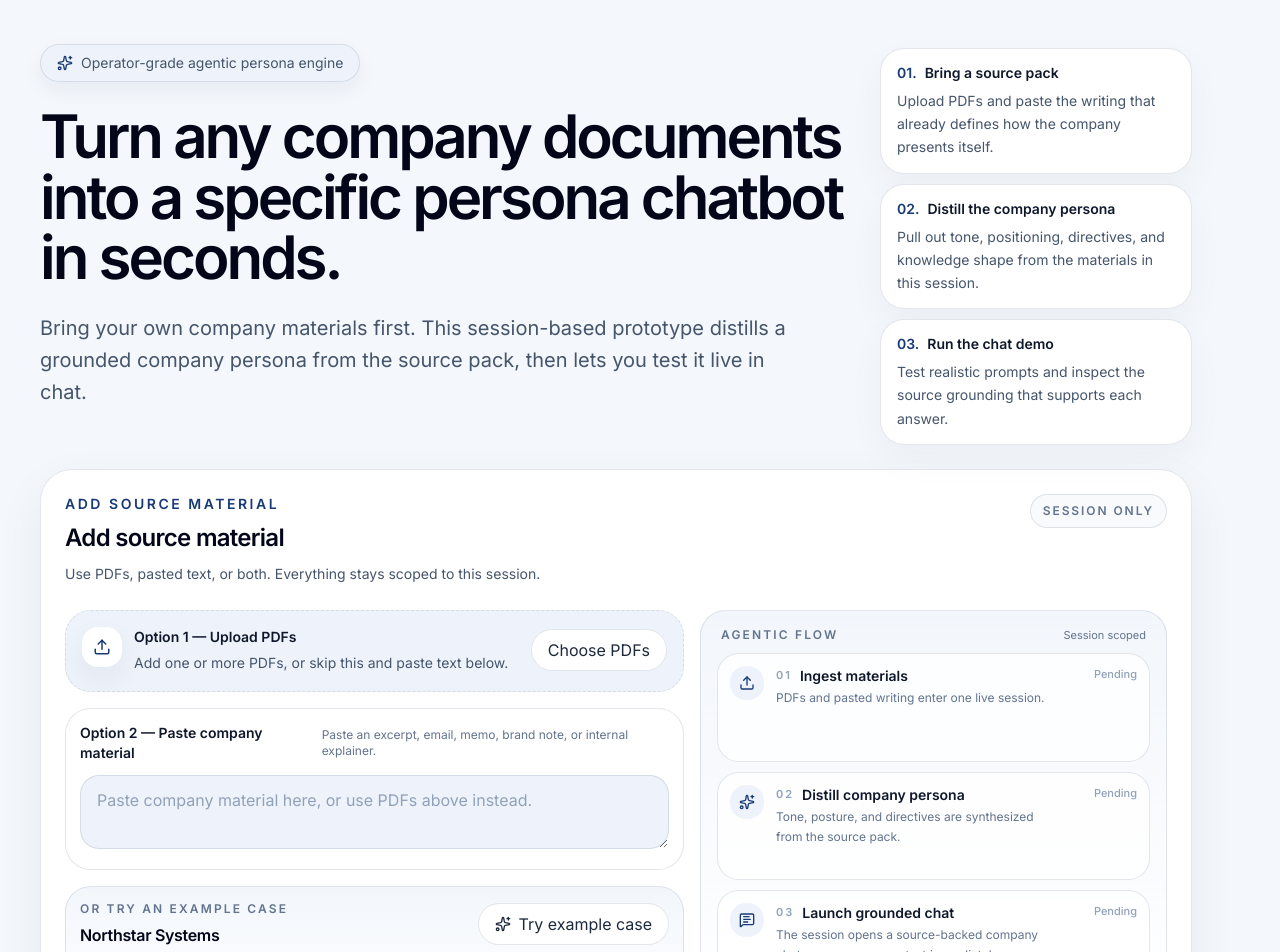
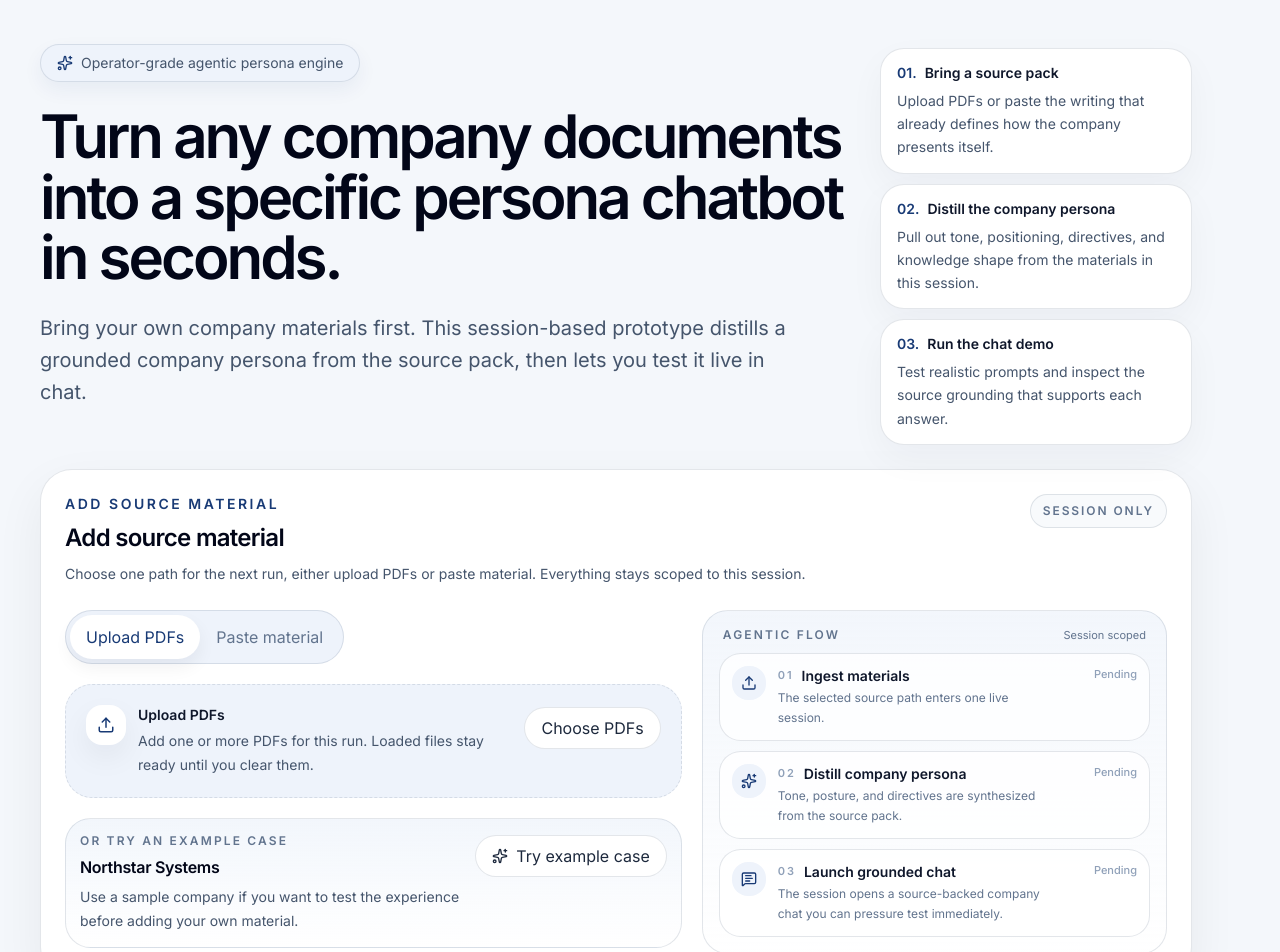
Before and after one commit to SY227/company-persona-studio, a Next.js app: page / in a window 1280 px wide. Shown: the top 952 px of the page. Built offline with nearby package versions, Linux system fonts and the light colour scheme.

Commit message:
Refine source material flow resets

```diff
--- a/src/app/globals.css
+++ b/src/app/globals.css
@@ -6,6 +6,8 @@
   --border: rgba(28, 52, 84, 0.12);
   --blue-strong: #183a75;
   --blue-deep: #112b57;
+  --blue-primary: #416a9f;
+  --blue-primary-hover: #365d90;
   --flow-complete-bg: rgba(224, 235, 252, 0.92);
   --flow-complete-border: rgba(112, 148, 213, 0.28);
 }
--- a/src/components/house-voice-app.tsx
+++ b/src/components/house-voice-app.tsx
@@ -23,7 +23,7 @@ const HERO_POINTS = [
   {
     step: "01",
     title: "Bring a source pack",
-    copy: "Upload PDFs and paste the writing that already defines how the company presents itself.",
+    copy: "Upload PDFs or paste the writing that already defines how the company presents itself.",
   },
   {
     step: "02",
@@ -41,7 +41,7 @@ const MATERIAL_FLOW_STEPS = [
   {
     step: "01",
     title: "Ingest materials",
-    copy: "PDFs and pasted writing enter one live session.",
+    copy: "The selected source path enters one live session.",
     Icon: Upload,
   },
   {
@@ -76,6 +76,8 @@ const REPLY_STAGES = [
   "Checking the answer against session context",
 ];
 
+type SourceInputMode = "files" | "paste";
+
 function toneNote(mode: SessionPayload["mode"] | ChatResponsePayload["mode"] | null) {
   if (mode === "live") {
     return "Live model, grounded to the current session.";
@@ -88,11 +90,36 @@ function toneNote(mode: SessionPayload["mode"] | ChatResponsePayload["mode"] | n
   return "Session based only.";
 }
 
+function fileKey(file: File) {
+  return `${file.name}-${file.size}-${file.lastModified}`;
+}
+
+function mergePdfFiles(currentFiles: File[], nextFiles: File[]) {
+  const map = new Map(currentFiles.map((file) => [fileKey(file), file]));
+
+  for (const file of nextFiles) {
+    map.set(fileKey(file), file);
+  }
+
+  return Array.from(map.values());
+}
+
+function sameFiles(currentFiles: File[], nextFiles: File[]) {
+  if (currentFiles.length !== nextFiles.length) return false;
+
+  const currentKeys = currentFiles.map(fileKey).sort();
+  const nextKeys = nextFiles.map(fileKey).sort();
+
+  return currentKeys.every((key, index) => key === nextKeys[index]);
+}
+
 export function HouseVoiceApp() {
   const fileInputRef = useRef<HTMLInputElement>(null);
   const chatScrollRef = useRef<HTMLDivElement>(null);
+  const sessionRevisionRef = useRef(0);
   const [files, setFiles] = useState<File[]>([]);
   const [pastedText, setPastedText] = useState("");
+  const [sourceInputMode, setSourceInputMode] = useState<SourceInputMode>("files");
   const [session, setSession] = useState<SessionPayload | null>(null);
   const [messages, setMessages] = useState<ChatMessage[]>([]);
   const [chatInput, setChatInput] = useState("");
@@ -104,8 +131,12 @@ export function HouseVoiceApp() {
   const [replyStageIndex, setReplyStageIndex] = useState(0);
   const [runningDotCount, setRunningDotCount] = useState(1);
 
-  const hasInputs = files.length > 0 || pastedText.trim().length > 0;
+  const hasFiles = files.length > 0;
+  const hasPastedText = pastedText.trim().length > 0;
+  const hasAnyInputs = hasFiles || hasPastedText;
+  const hasActiveInputs = sourceInputMode === "files" ? hasFiles : hasPastedText;
   const isSampleSession = session?.sourceType === "sample";
+  const selectedSourceLabel = sourceInputMode === "files" ? "uploaded PDFs" : "pasted material";
 
   const suggestedPrompts = useMemo(() => {
     const latestSuggestions = [...messages]
@@ -188,6 +219,19 @@ export function HouseVoiceApp() {
     });
   }
 
+  function invalidateCurrentSession() {
+    sessionRevisionRef.current += 1;
+    setSession(null);
+    setMessages([]);
+    setChatInput("");
+    setNotice(null);
+    setSynthesisStageIndex(0);
+    setReplyStageIndex(0);
+    setRunningDotCount(1);
+    setIsCreatingSession(false);
+    setIsReplying(false);
+  }
+
   function onFilesSelected(nextFiles: File[]) {
     const pdfs = nextFiles.filter(
       (file) => file.type === "application/pdf" || file.name.toLowerCase().endsWith(".pdf"),
@@ -198,20 +242,62 @@ export function HouseVoiceApp() {
       return;
     }
 
-    setFiles((current) => {
-      const map = new Map(current.map((file) => [`${file.name}-${file.size}`, file]));
-      for (const file of pdfs) {
-        map.set(`${file.name}-${file.size}`, file);
+    const nextMergedFiles = mergePdfFiles(files, pdfs);
+
+    if (!sameFiles(files, nextMergedFiles)) {
+      if (session) {
+        invalidateCurrentSession();
       }
-      return Array.from(map.values());
-    });
+
+      setFiles(nextMergedFiles);
+    }
+
     setNotice(null);
   }
 
   function removeFile(target: File) {
-    setFiles((current) =>
-      current.filter((file) => !(file.name === target.name && file.size === target.size)),
-    );
+    const nextFiles = files.filter((file) => fileKey(file) !== fileKey(target));
+
+    if (sameFiles(files, nextFiles)) return;
+
+    if (session) {
+      invalidateCurrentSession();
+    }
+
+    setFiles(nextFiles);
+  }
+
+  function clearFiles() {
+    if (!files.length) return;
+
+    if (session) {
+      invalidateCurrentSession();
+    }
+
+    setFiles([]);
+    setNotice(null);
+  }
+
+  function handlePasteChange(nextValue: string) {
+    if (nextValue === pastedText) return;
+
+    if (session) {
+      invalidateCurrentSession();
+    }
+
+    setPastedText(nextValue);
+    setNotice(null);
+  }
+
+  function handleSourceModeChange(nextMode: SourceInputMode) {
+    if (nextMode === sourceInputMode) return;
+
+    if (session) {
+      invalidateCurrentSession();
+    }
+
+    setSourceInputMode(nextMode);
+    setNotice(null);
   }
 
   async function requestReply(
@@ -250,6 +336,8 @@ export function HouseVoiceApp() {
   }
 
   async function createSession(options?: { useSample?: boolean; prefillPrompt?: string }) {
+    const sessionRevision = sessionRevisionRef.current;
+
     setSynthesisStageIndex(0);
     setRunningDotCount(1);
     setIsCreatingSession(true);
@@ -260,8 +348,14 @@ export function HouseVoiceApp() {
       formData.append("useSample", options?.useSample ? "true" : "false");
 
       if (!options?.useSample) {
+        formData.append("sourceMode", sourceInputMode);
+
+        if (sourceInputMode === "files") {
           files.forEach((file) => formData.append("files", file));
-        formData.append("pastedText", pastedText);
+          formData.append("pastedText", "");
+        } else {
+          formData.append("pastedText", pastedText.trim());
+        }
       }
 
       const response = await fetch("/api/intake", {
@@ -275,6 +369,10 @@ export function HouseVoiceApp() {
         throw new Error((data as { error?: string }).error || "Could not create the live session.");
       }
 
+      if (sessionRevision !== sessionRevisionRef.current) {
+        return;
+      }
+
       const nextSession = data as SessionPayload;
       const nextMessages: ChatMessage[] = [];
 
@@ -285,6 +383,7 @@ export function HouseVoiceApp() {
       if (options?.useSample) {
         setFiles([]);
         setPastedText("");
+        setSourceInputMode("files");
       }
 
       scrollToChatDemo();
@@ -304,25 +403,40 @@ export function HouseVoiceApp() {
 
         try {
           const assistantMessage = await requestReply(nextSession, question, historyWithQuestion);
+
+          if (sessionRevision !== sessionRevisionRef.current) {
+            return;
+          }
+
           setMessages([...historyWithQuestion, assistantMessage]);
         } finally {
+          if (sessionRevision === sessionRevisionRef.current) {
             setIsReplying(false);
           }
         }
+      }
     } catch (error) {
+      if (sessionRevision !== sessionRevisionRef.current) {
+        return;
+      }
+
       setNotice(
         error instanceof Error
           ? error.message
           : "Something went wrong while preparing the session.",
       );
     } finally {
+      if (sessionRevision === sessionRevisionRef.current) {
         setIsCreatingSession(false);
+      }
     }
   }
 
   async function sendMessage(prefill?: string) {
     const question = (prefill ?? chatInput).trim();
     if (!question || !session || isReplying) return;
+
+    const sessionRevision = sessionRevisionRef.current;
 
     const userMessage: ChatMessage = {
       id: crypto.randomUUID(),
@@ -339,21 +453,30 @@ export function HouseVoiceApp() {
 
     try {
       const assistantMessage = await requestReply(session, question, nextMessages);
+
+      if (sessionRevision !== sessionRevisionRef.current) {
+        return;
+      }
+
       setMessages((current) => [...current, assistantMessage]);
     } catch (error) {
+      if (sessionRevision !== sessionRevisionRef.current) {
+        return;
+      }
+
       setNotice(error instanceof Error ? error.message : "The chat request failed.");
     } finally {
+      if (sessionRevision === sessionRevisionRef.current) {
         setIsReplying(false);
+      }
     }
   }
 
   function resetSession() {
-    setSession(null);
-    setMessages([]);
-    setChatInput("");
+    invalidateCurrentSession();
     setFiles([]);
     setPastedText("");
-    setNotice(null);
+    setSourceInputMode("files");
   }
 
   const flowSteps = useMemo(() => {
@@ -430,7 +553,7 @@ export function HouseVoiceApp() {
                   Add source material
                 </h2>
                 <p className="mt-2 max-w-3xl text-sm leading-6 text-slate-600">
-                  Use PDFs, pasted text, or both. Everything stays scoped to this session.
+                  Choose one path for the next run, either upload PDFs or paste material. Everything stays scoped to this session.
                 </p>
               </div>
               <div className="rounded-full border border-[var(--border)] bg-slate-50 px-3 py-2 text-xs font-semibold uppercase tracking-[0.16em] text-slate-500">
@@ -438,8 +561,35 @@ export function HouseVoiceApp() {
               </div>
             </div>
 
-            <div className="mt-6 grid gap-4 lg:grid-cols-[1.14fr_0.86fr] lg:items-stretch">
-              <div className="space-y-4">
+            <div className="mt-6 grid gap-5 lg:grid-cols-[1.14fr_0.86fr] lg:items-stretch">
+              <div className="space-y-5">
+                <div className="inline-flex w-full rounded-full border border-[var(--border)] bg-[var(--surface-muted)] p-1 sm:w-auto">
+                  {[
+                    { value: "files", label: "Upload PDFs" },
+                    { value: "paste", label: "Paste material" },
+                  ].map((option) => {
+                    const isActive = sourceInputMode === option.value;
+
+                    return (
+                      <button
+                        key={option.value}
+                        type="button"
+                        onClick={() => handleSourceModeChange(option.value as SourceInputMode)}
+                        className={`flex-1 rounded-full px-4 py-2.5 text-sm font-semibold transition sm:flex-none ${
+                          isActive
+                            ? "bg-white text-[var(--blue-strong)] shadow-[0_8px_18px_rgba(15,23,42,0.06)]"
+                            : "text-slate-500 hover:text-slate-800"
+                        }`}
+                        aria-pressed={isActive}
+                      >
+                        {option.label}
+                      </button>
+                    );
+                  })}
+                </div>
+
+                {sourceInputMode === "files" ? (
+                  <>
                     <div
                       onDragOver={(event) => {
                         event.preventDefault();
@@ -451,7 +601,7 @@ export function HouseVoiceApp() {
                         setIsDragging(false);
                         onFilesSelected(Array.from(event.dataTransfer.files));
                       }}
-                  className={`rounded-[1.6rem] border border-dashed p-4 transition ${
+                      className={`rounded-[1.7rem] border border-dashed p-5 transition ${
                         isDragging
                           ? "border-[var(--blue-strong)] bg-[rgba(239,244,251,0.95)]"
                           : "border-[var(--border)] bg-[var(--surface-muted)]"
@@ -463,9 +613,9 @@ export function HouseVoiceApp() {
                             <Upload className="h-4.5 w-4.5" />
                           </div>
                           <div>
-                        <div className="text-sm font-semibold text-slate-900">Option 1 — Upload PDFs</div>
+                            <div className="text-sm font-semibold text-slate-900">Upload PDFs</div>
                             <p className="mt-1 text-sm leading-6 text-slate-600">
-                          Add one or more PDFs, or skip this and paste text below.
+                              Add one or more PDFs for this run. Loaded files stay ready until you clear them.
                             </p>
                           </div>
                         </div>
@@ -488,14 +638,14 @@ export function HouseVoiceApp() {
                     </div>
 
                     {files.length > 0 && (
-                  <div className="rounded-[1.5rem] border border-[var(--border)] bg-slate-50 p-4">
+                      <div className="rounded-[1.6rem] border border-[var(--border)] bg-slate-50 p-[1.125rem]">
                         <div className="flex flex-wrap items-center justify-between gap-3">
                           <div className="text-sm font-semibold text-slate-900">
-                        {files.length} PDF{files.length === 1 ? "" : "s"} loaded
+                            {files.length} PDF{files.length === 1 ? "" : "s"} ready
                           </div>
                           <button
                             type="button"
-                        onClick={() => setFiles([])}
+                            onClick={clearFiles}
                             className="text-sm font-medium text-slate-500 transition hover:text-slate-800"
                           >
                             Clear files
@@ -504,7 +654,7 @@ export function HouseVoiceApp() {
                         <div className="mt-3 flex flex-wrap gap-2">
                           {files.map((file) => (
                             <span
-                          key={`${file.name}-${file.size}`}
+                              key={fileKey(file)}
                               className="inline-flex items-center gap-2 rounded-full border border-slate-200 bg-white px-3 py-2 text-sm text-slate-700"
                             >
                               <FileText className="h-4 w-4 text-[var(--blue-strong)]" />
@@ -522,19 +672,28 @@ export function HouseVoiceApp() {
                         </div>
                       </div>
                     )}
-
-                <div className="rounded-[1.6rem] border border-[var(--border)] bg-white p-3.5">
-                  <div className="flex items-center justify-between gap-3">
-                    <div className="text-sm font-semibold text-slate-900">Option 2 — Paste company material</div>
-                    <div className="text-xs text-slate-500">Paste an excerpt, email, memo, brand note, or internal explainer.</div>
+                  </>
+                ) : (
+                  <div className="rounded-[1.7rem] border border-[var(--border)] bg-white p-[1.125rem]">
+                    <div className="flex flex-col gap-2 sm:flex-row sm:items-start sm:justify-between">
+                      <div>
+                        <div className="text-sm font-semibold text-slate-900">Paste material</div>
+                        <p className="mt-1 text-sm leading-6 text-slate-600">
+                          Paste an excerpt, memo, internal explainer, or brand note for this run.
+                        </p>
+                      </div>
+                      <div className="text-xs text-slate-500">
+                        The text stays here if you switch back to PDFs later.
+                      </div>
                     </div>
                     <textarea
                       value={pastedText}
-                    onChange={(event) => setPastedText(event.target.value)}
-                    placeholder="Paste company material here, or use PDFs above instead."
-                    className="mt-3 min-h-18 w-full rounded-[1.2rem] border border-[var(--border)] bg-[var(--surface-muted)] px-4 py-3 text-sm leading-6 text-slate-800 outline-none transition placeholder:text-slate-400 focus:border-[var(--blue-strong)]"
+                      onChange={(event) => handlePasteChange(event.target.value)}
+                      placeholder="Paste company material here for the next run."
+                      className="mt-3 min-h-40 w-full rounded-[1.25rem] border border-[var(--border)] bg-[var(--surface-muted)] px-4 py-3 text-sm leading-6 text-slate-800 outline-none transition placeholder:text-slate-400 focus:border-[var(--blue-strong)]"
                     />
                   </div>
+                )}
 
                 <div className="rounded-[1.6rem] border border-[var(--border)] bg-[linear-gradient(180deg,rgba(239,244,251,0.78),rgba(255,255,255,0.98))] p-3.5">
                   <div className="flex flex-col gap-2.5 sm:flex-row sm:items-start sm:justify-between">
@@ -565,21 +724,19 @@ export function HouseVoiceApp() {
                   </div>
                 </div>
 
-                {!session && hasInputs && (
+                {!session && hasActiveInputs && (
                   <div className="flex flex-col gap-3 rounded-[1.6rem] border border-[rgba(24,58,117,0.14)] bg-[linear-gradient(180deg,rgba(24,58,117,0.06),rgba(255,255,255,0.98))] p-4 shadow-[0_14px_34px_rgba(24,58,117,0.08)] sm:flex-row sm:items-center sm:justify-between">
                     <div>
-                      <div className="text-xs font-semibold uppercase tracking-[0.18em] text-[var(--blue-strong)]/80">
-                        Step 2
-                      </div>
+                      <div className="text-sm font-semibold text-slate-900">Run the agentic flow</div>
                       <p className="mt-1 text-sm leading-6 text-slate-600">
-                        Process the current source pack to distill the persona and open the grounded chat.
+                        Process the selected source material to distill the persona and open the grounded chat.
                       </p>
                     </div>
                     <button
                       type="button"
                       disabled={isCreatingSession}
                       onClick={() => void createSession()}
-                      className="inline-flex items-center justify-center rounded-full bg-[var(--blue-strong)] px-5 py-2.5 text-sm font-semibold whitespace-nowrap text-white shadow-[0_14px_30px_rgba(24,58,117,0.22)] transition hover:bg-[var(--blue-deep)] disabled:cursor-not-allowed disabled:opacity-50 sm:shrink-0"
+                      className="inline-flex items-center justify-center rounded-full bg-[var(--blue-primary)] px-5 py-2.5 text-sm font-semibold whitespace-nowrap text-white shadow-[0_14px_30px_rgba(65,106,159,0.22)] transition hover:bg-[var(--blue-primary-hover)] disabled:cursor-not-allowed disabled:opacity-50 sm:shrink-0"
                     >
                       {isCreatingSession ? (
                         <LoaderCircle className="mr-2 h-4 w-4 animate-spin" />
@@ -635,8 +792,6 @@ export function HouseVoiceApp() {
                             className={`flex h-8.5 w-8.5 shrink-0 items-center justify-center rounded-2xl text-[var(--blue-strong)] ${
                               state === "completed"
                                 ? "bg-white/80"
-                                : state === "running"
-                                  ? "bg-[var(--surface-muted)]"
                                 : "bg-[var(--surface-muted)]"
                             }`}
                           >
@@ -683,7 +838,7 @@ export function HouseVoiceApp() {
                 <p className="mt-2 max-w-2xl text-sm leading-6 text-slate-600">
                   {session
                     ? "Ask directly. The conversation stays grounded in the current session materials."
-                      : hasInputs
+                    : hasActiveInputs
                       ? "Run the source pack above, then start the conversation here."
                       : "Load a source pack, then start the conversation here."}
                 </p>
@@ -692,7 +847,7 @@ export function HouseVoiceApp() {
                 <button
                   type="button"
                   onClick={resetSession}
-                    disabled={!session && !files.length && !pastedText}
+                  disabled={!session && !hasAnyInputs}
                   className="inline-flex items-center rounded-full border border-[var(--border)] px-4 py-2 text-sm font-medium text-slate-700 transition hover:border-slate-400 disabled:cursor-not-allowed disabled:opacity-50"
                 >
                   <RefreshCcw className="mr-2 h-4 w-4" />
@@ -702,9 +857,7 @@ export function HouseVoiceApp() {
                   type="button"
                   disabled={!session}
                   onClick={() => {
-                      setSession(null);
-                      setMessages([]);
-                      setChatInput("");
+                    invalidateCurrentSession();
                     scrollToStudio();
                   }}
                   className="inline-flex items-center rounded-full border border-[var(--border)] px-4 py-2 text-sm font-medium text-slate-700 transition hover:border-slate-400 disabled:cursor-not-allowed disabled:opacity-50"
@@ -714,7 +867,7 @@ export function HouseVoiceApp() {
               </div>
             </div>
 
-              {(hasInputs || session) && (
+            {(hasActiveInputs || session) && (
               <div className="mt-6 overflow-hidden rounded-[1.8rem] border border-[var(--border)] bg-[linear-gradient(180deg,rgba(239,244,251,0.74),rgba(252,253,255,0.98))]">
                 <div className="flex flex-col gap-4 border-b border-[var(--border)] px-4 py-4 sm:flex-row sm:items-center sm:justify-between sm:px-6">
                   <div className="flex items-start gap-3">
@@ -728,7 +881,7 @@ export function HouseVoiceApp() {
                       <p className="mt-1 text-sm text-slate-600">
                         {session
                           ? `${session.materials.length} source${session.materials.length === 1 ? "" : "s"} in scope, with visible grounding on every answer.`
-                          : "Session-based answers grounded in PDFs and pasted material."}
+                          : `Session-based answers grounded in ${selectedSourceLabel}.`}
                       </p>
                     </div>
                   </div>
@@ -776,9 +929,8 @@ export function HouseVoiceApp() {
                     }`}
                   >
                     <div className="space-y-4">
-                      {messages.length > 0 && (
-                        messages.map((message) => <MessageBubble key={message.id} message={message} />)
-                      )}
+                      {messages.length > 0 &&
+                        messages.map((message) => <MessageBubble key={message.id} message={message} />)}
 
                       {isReplying && (
                         <div className="flex justify-start">
```
Also changed, not shown: src/app/api/intake/route.ts (+17 -6 lines), 1 other file (tests, documents, lock files or other folders). Lines whose indentation alone changed are shown as unchanged.
